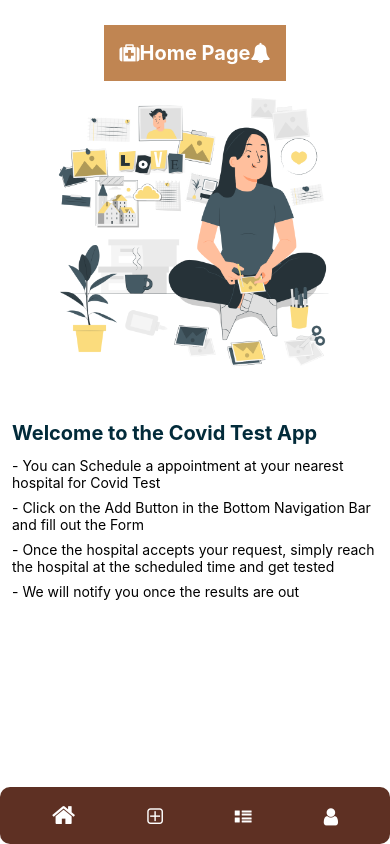
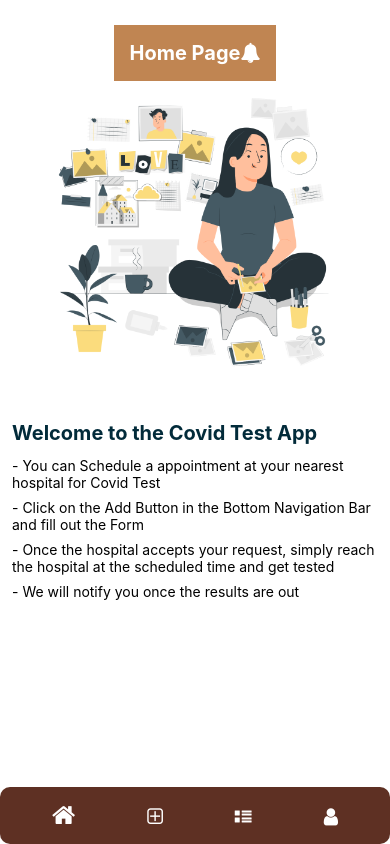
Before and after one commit to sreeramsutraye/CovidProject, a React Native app: screen /Home in a window 390 px wide. Built offline with nearby package versions, Linux system fonts and the light colour scheme.

Commit message:
Front-end Header

```diff
--- a/components/titleHeader.js
+++ b/components/titleHeader.js
@@ -9,12 +9,7 @@ export default function TitleHeader(props){
     return(
         <View style={styles.appBar}>
             <View>
-                <TouchableOpacity>
-                    <Icon name="medkit" color="#fff" size={20}></Icon>
-                </TouchableOpacity>
-            </View>
-            <View>
-                <Text style={styles.titleHeaderText}>{props.HeaderTest}</Text>
+                <Text style={{fontSize: 20,fontWeight: "bold",color:'#fff'}}>{props.HeaderTest}</Text>
             </View>
             <View>
                 <TouchableOpacity  onPress={() => navigation.navigate('NotificationScreen')}>
@@ -27,16 +22,14 @@ export default function TitleHeader(props){
 
 const styles = StyleSheet.create({
     titleHeaderText:{
-        color:'#ffffff',
-        fontSize: 20,
-        fontWeight: "bold"
+
     },
     appBar:{
         backgroundColor:'#C08552',
         flexDirection: 'row',
         width:'100%',
         padding: 16,
-        justifyContent:'space-around',
+        justifyContent:'flex-end',
         marginTop:25,
         alignItems:'baseline'
     }
```
